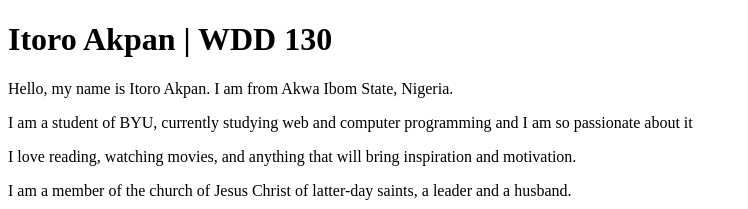
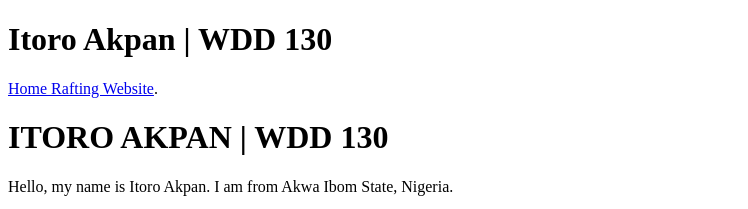
Before and after one commit to elderakpan/wdd130, a plain HTML site: page index.html in a window 1280 px wide. Shown: the top 209 px of the page, without its empty margins (0-748 px from the left). Drawn offline with Linux system fonts and the light colour scheme.

Commit message:
Update index.html

```diff
--- a/index.html
+++ b/index.html
@@ -7,6 +7,11 @@
 </head>
 <body>
  <h1>Itoro Akpan | WDD 130</h1>
+    <p><a href="https://www.home rafting website">Home Rafting Website</a>.</p>
+  <h1>ITORO AKPAN | WDD 130</h1>
+</body>
+
+<body>
   <p>Hello, my name is Itoro Akpan. I am from Akwa Ibom State, Nigeria.</p>
   <p>I am a student of BYU, currently studying web and computer programming and I am so passionate about it</p>
   <p>I love reading, watching movies, and anything that will bring inspiration and motivation.</p>
```
Lines whose indentation alone changed are shown as unchanged.
